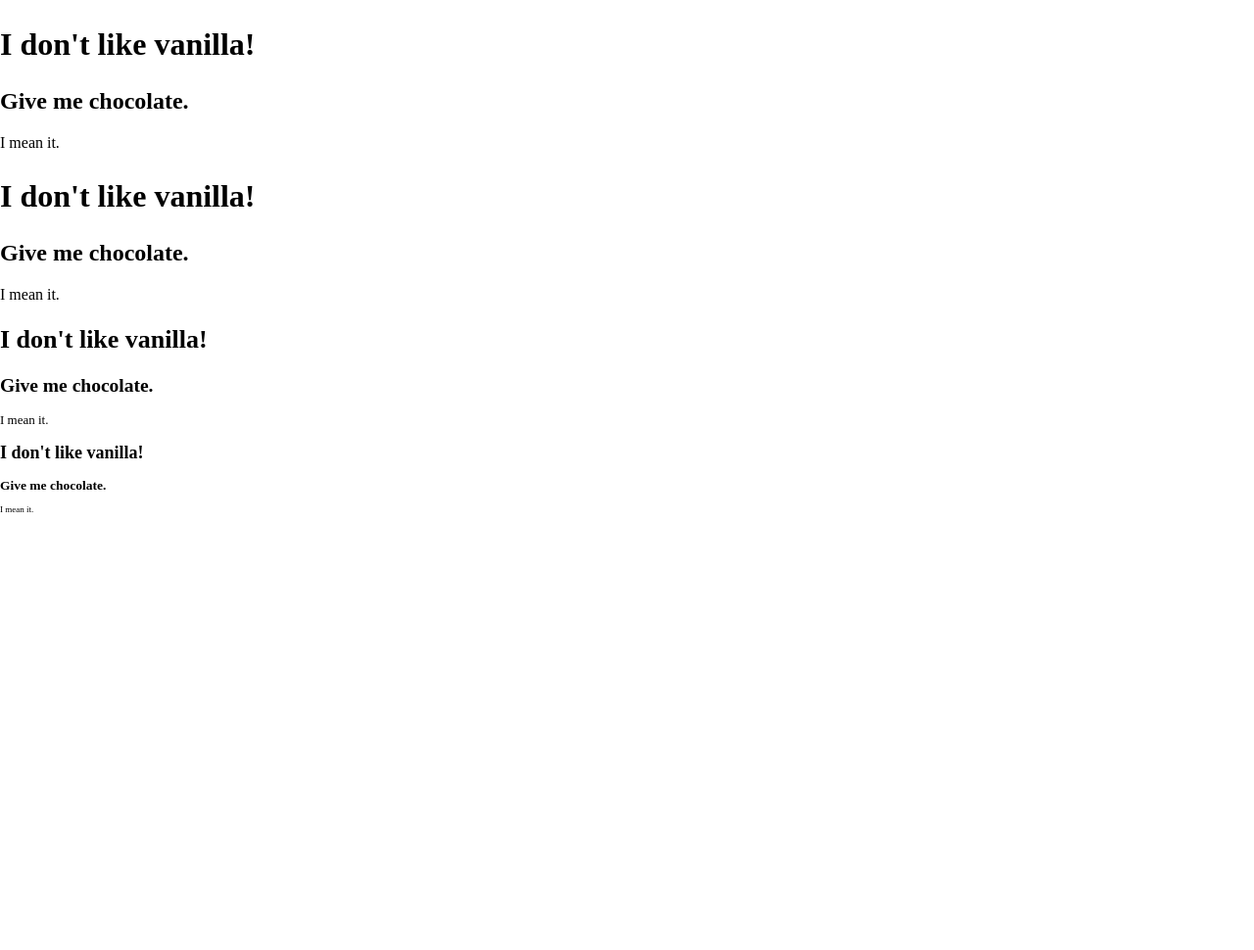
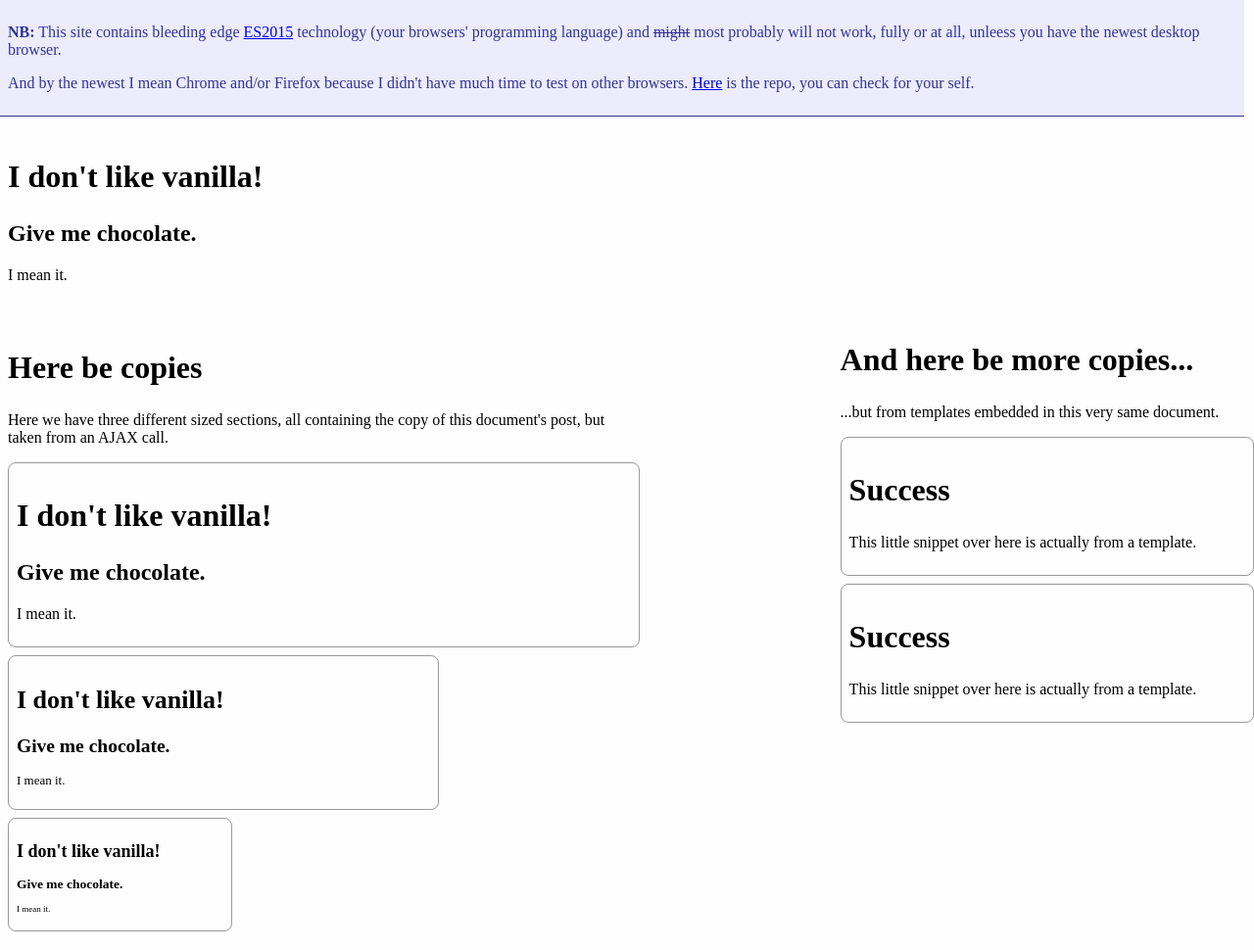
Before and after one commit to azder/vanilla, a plain HTML site: page index.html in a window 1280 px wide. Shown: the whole page at 98% size. Before the commit the page ends 800 px from the top, so only its background shows below. Drawn offline with Linux system fonts and the light colour scheme.

Commit message:
added rudimentary templating and some explanations in index.html

```diff
--- a/app.js
+++ b/app.js
@@ -6,14 +6,12 @@
 
     'use strict'; //ALWAYS
 
-    $.configure(
     // last chance to change stuff or just put an invalid url and see the result
-        $.assign('urlbase', '')
-    ).run($ =>
+    $.configure($.assign('urlbase', ''))
 
      // OK, running...
-
-
+     .run($ =>
+         // the html document from urlbase
          $.fetch($.conf.urlbase)
           .then(event =>
               // do the inserts
@@ -23,20 +21,17 @@
 
                   // generate the fragment
                   $.maybe(event)
-                  .map(
                    // will transform an ajax Event into DocumentFragment
-                      $.lcomp(
-                          $.logx(2, 'response received'),
-                          $.prop('target'),
-                          $.prop('response'),
-                          $.frag,
-                          $.logx(2, 'fragment created')
-                      )
-                  )
+                   .map($.logx(2, 'response received'))
+                   .map($.prop('target'))
+                   .map($.prop('response'))
+                   .map($.frag)
+                   .map($.logx(2, 'fragment created'))
+                   // and extract the wanted node(s)
                    .remap($.find('[data-v-content] > *')),
 
                   // find the insertion points
-                 $.elems('.v-app [data-v-copy]')
+                  $.elems('.v-app [data-v-copy=doc]')
               )
           )
           .catch(event =>
@@ -64,5 +59,26 @@
               )
           )
      )
+     // now let's try templates
+     .run($ =>
+         $.liftM2(
+             // generate the template
+             (data, template) => template(data),
+
+             // provides the data for the template
+             $.maybe({
+                 header:  'Success',
+                 message: 'This little snippet over here is actually from a template.'
+             }),
+
+             // finds the template and compiles it
+             $.elems('#template01')
+              .map($.lcomp($.prop('innerHTML'), Array.of))
+              .map($.lcomp($.compile, Array.of))
+          )
+          .map($.map($.map(html =>
+              $.elems('[data-v-copy=template01]').map($.assign('innerHTML', html))
+          )))
+     )
 
 })($);
--- a/index.html
+++ b/index.html
@@ -3,16 +3,36 @@
 <head>
     <meta charset="UTF-8"/>
     <title>Vanilla</title>
-    <link rel="stylesheet" href="main.css"/>
+    <link rel="stylesheet" href="style/main.css"/>
+    <link rel="stylesheet" href="style/theme.css"/>
 </head>
 <body class="v-app">
 
 <div class="v-hidden" data-v-alertbox>
     <strong> ERROR: </strong>
-    <span data-v-message> unforseen problem </span>
+    <span data-v-message> unforseen problem</span>
 </div>
 
-<section class="v-content" data-v-content>
+<header class="v-panel v-col-12 v-alert-box v-info">
+    <p>
+        <b>NB:</b>
+        This site contains bleeding edge
+        <a target="_blank" href="https://en.wikipedia.org/wiki/ECMAScript">ES2015</a>
+        technology (your browsers' programming language)
+        and
+        <del>might</del>
+        most probably will
+        not work, fully or at all,
+        unleess you have the newest desktop browser.
+    </p>
+    <p>And by the newest I mean Chrome and/or Firefox
+        because I didn't have much time to test on other browsers.
+        <a target="_blank" href="https://github.com/azder/vanilla">Here</a>
+        is the repo, you can check for your self.
+    </p>
+</header>
+
+<section class="v-content v-panel v-col-12 v-left" data-v-content>
 
     <header>
         <h1>I don't like vanilla!</h1>
@@ -27,15 +47,39 @@
 
 </section>
 
-<section class="v-size-normal" data-v-copy></section>
-<section class="v-size-smaller" data-v-copy></section>
-<section class="v-size-small" data-v-copy></section>
+<div class=" v-right  v-col-4">
+    <aside>
+        <h1>And here be more copies...</h1>
+        <p>...but from templates embedded in this very same document.</p>
+    </aside>
+    <aside class="v-aside v-panel v-bordered " data-v-copy="template01">
+    </aside>
+    <aside class="v-aside v-panel v-bordered " data-v-copy="template01">
+    </aside>
+</div>
+
+<div class="v-left v-col-6 v-panel">
+    <section>
+        <h1>Here be copies</h1>
+        <p>Here we have three different sized sections,
+            all containing the copy of this document's post,
+            but taken from an AJAX call.
+        </p></section>
+    <section class="v-panel v-bordered v-left v-col-12 v-size-normal" data-v-copy="doc"></section>
+    <section class="v-panel v-bordered v-left v-col-8 v-size-smaller" data-v-copy="doc"></section>
+    <section class="v-panel v-bordered v-left v-col-4 v-size-small" data-v-copy="doc"></section>
+</div>
 
 <script src="lib/dollars.js"></script>
 <script src="lib/functionals.js"></script>
 <script src="lib/modules.js"></script>
 
+
+<script type="application/prs.vanilla" id="template01">
+    <h1>${header}</h1>
+    <p>${message}</p>
+</script>
+
 <script src="app.js"></script>
-
 </body>
 </html>
--- a/main.css
+++ /dev/null
@@ -1,47 +0,0 @@
-.v-app {
-    margin:  0;
-    padding: 0;
-}
-
-.v-app .v-hidden {
-    display: none;
-    visibility: hidden;
-}
-
-.v-app h1 {
-    font-size: 2em;
-}
-
-.v-app h2 {
-    font-size: 1.5em;
-}
-
-.v-size-large {
-    font-size: xx-large;
-}
-
-.v-size-larger {
-    font-size: large;
-}
-
-.v-size-normal {
-    font-size: medium;
-}
-
-.v-size-smaller {
-    font-size: small;
-}
-
-.v-size-small {
-    font-size: xx-small;
-}
-
-.v-alert-box {
-    padding:       0.25em;
-    border-bottom: 1px solid #CC3333;
-}
-
-.v-error {
-    color:      #CC3333;
-    background: #FFECEC;
-}
--- /dev/null
+++ b/style/main.css
@@ -0,0 +1,79 @@
+.v-app {
+    margin:  0;
+    padding: 0;
+}
+
+.v-app .v-hidden {
+    display:    none;
+    visibility: hidden;
+}
+
+.v-app h1 {
+    font-size: 2em;
+}
+
+.v-app h2 {
+    font-size: 1.5em;
+}
+
+.v-app .v-size-large {
+    font-size: xx-large;
+}
+
+.v-app .v-size-larger {
+    font-size: large;
+}
+
+.v-app .v-size-normal {
+    font-size: medium;
+}
+
+.v-app .v-size-smaller {
+    font-size: small;
+}
+
+.v-app .v-size-small {
+    font-size: xx-small;
+}
+
+.v-app .v-alert-box {
+    padding:       0.25em;
+    border-bottom: 1px solid gray;
+}
+
+.v-app .v-right {
+    float: right;
+}
+
+.v-app .v-left {
+    float: left;
+}
+
+.v-app .v-col-12 {
+    width: 98%;
+}
+
+.v-app .v-col-8 {
+    width: 66%;
+}
+
+.v-app .v-col-6 {
+    width: 50%;
+}
+
+.v-app .v-col-4 {
+    width: 33%;
+}
+
+.v-app .v-panel {
+    padding:       8px;
+    margin-bottom: 8px;
+}
+
+.v-app .v-bordered {
+    border-radius: 8px;
+    border:        1px solid gray;
+}
+
+.v-app .v-strike {
+}
--- /dev/null
+++ b/style/theme.css
@@ -0,0 +1,25 @@
+.v-app {
+    background: #FEFEFE;
+}
+
+.v-app .v-alert-box.v-error {
+    border-bottom-color: #993333;
+}
+
+.v-app .v-error {
+    color:      #993333;
+    background: #FCECEC;
+}
+
+.v-app .v-alert-box.v-info {
+    border-bottom-color: #333399;
+}
+
+.v-app .v-info {
+    color:      #333399;
+    background: #ECECFC;
+}
+
+.v-app .v-bordered {
+    border-color: #999999;
+}
```
Also changed, not shown: lib/functionals.js. Lines whose indentation alone changed are shown as unchanged.
